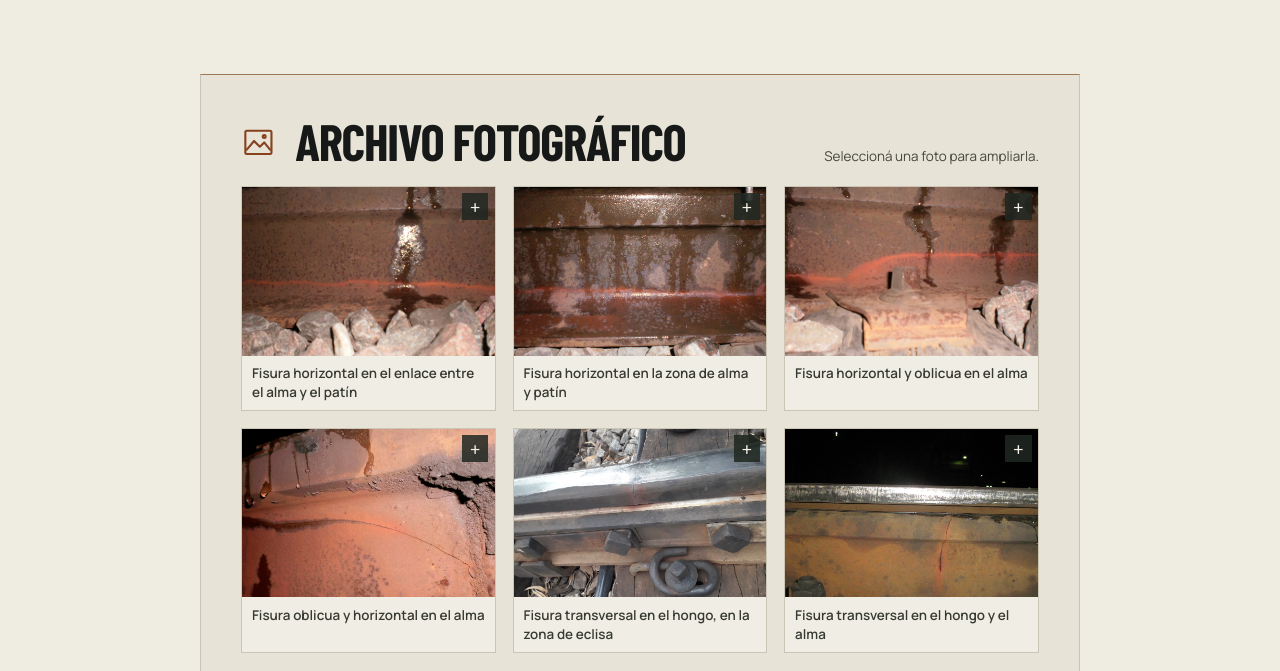
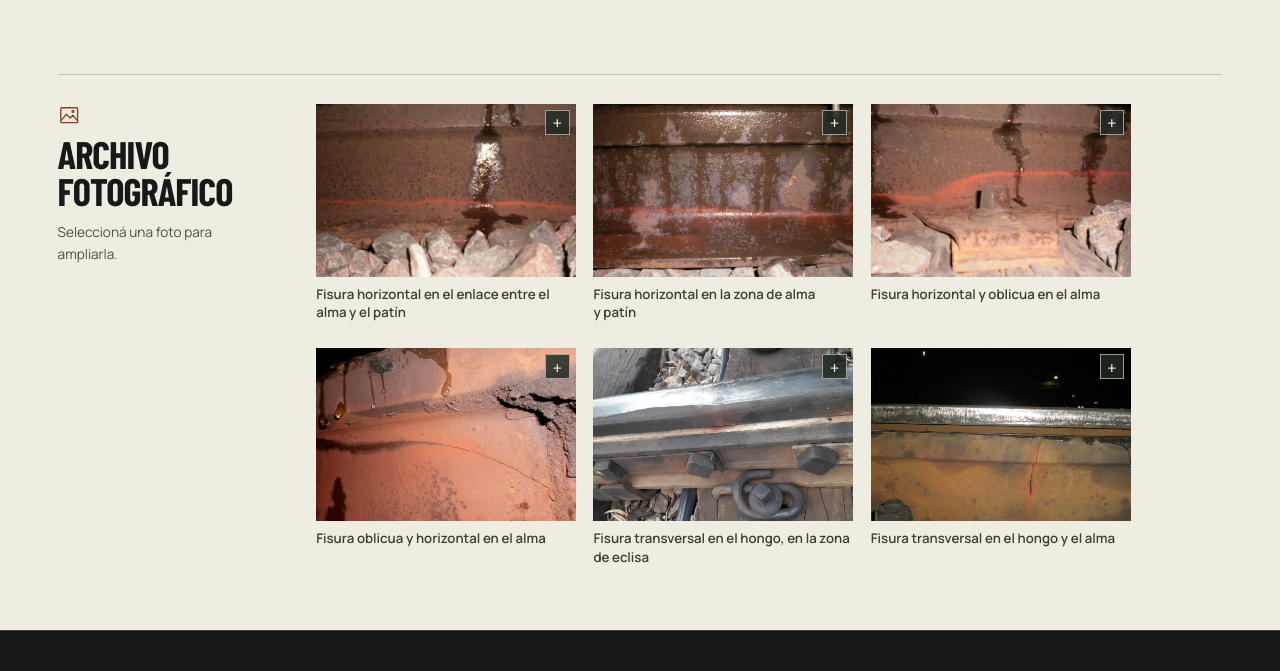
Before and after one commit to estudioideamos/jorge-flock, a plain HTML site: page defectologia/index.html in a window 1280 px wide. Shown: the part 1465-2136 px from the top of the page. Drawn offline with Linux system fonts and the light colour scheme.

Commit message:
Alinear las galerías al contenido de cada página

```diff
--- a/assets/site.css
+++ b/assets/site.css
@@ -1004,58 +1004,48 @@ body:not(.marquees-running) .marquee-toggle i {
 .instrument-screen { border: 2px solid #84917c; border-radius: .27rem; box-shadow: 0 .35rem 1.2rem #0e1511, inset 0 0 .9rem #131d17; }
 .instrument-scale + .instrument-label { margin-top: .55rem; }
 
-/* Compact photographic archive */
+/* Photographic archives */
 .gallery {
-  --gallery-columns: 4;
-  max-width: 73rem;
-  margin: clamp(2.5rem, 6vw, 5rem) auto 0;
-  padding: clamp(.95rem, 3.2vw, 2.5rem);
-  border: 1px solid var(--paper-line);
-  border-top-color: #9c7854;
-  background: #e7e3d7;
-}
-.gallery:has(.gallery-grid > figure:nth-child(2):last-child) {
-  --gallery-columns: 2;
-  max-width: 37rem;
-}
-.gallery:has(.gallery-grid > figure:is(:nth-child(3), :nth-child(6)):last-child) {
-  --gallery-columns: 3;
-  max-width: 55rem;
-}
-.gallery-header {
-  display: flex;
-  align-items: baseline;
-  justify-content: space-between;
-  flex-wrap: wrap;
-  gap: .55rem 1.5rem;
-  margin-bottom: 1.15rem;
+  display: grid;
+  grid-template-columns: clamp(10rem, 17vw, 15rem) minmax(0, 1fr);
+  align-items: start;
+  gap: clamp(1.5rem, 3.2vw, 3.8rem);
+  margin-top: clamp(2.75rem, 6vw, 5rem);
+  padding-top: clamp(1rem, 2.25vw, 1.85rem);
+  border-top: 1px solid var(--paper-line);
 }
 .gallery-header h2 {
   margin: 0;
-  font-size: clamp(1.8rem, 4vw, 3.45rem);
-  line-height: 1;
+  font-size: clamp(1.85rem, 3vw, 2.8rem);
+  line-height: .98;
+  text-wrap: balance;
 }
 .gallery-header h2 .tech-icon {
-  width: .68em;
-  height: .68em;
-  margin-right: .38em;
-  vertical-align: .03em;
+  display: block;
+  width: 1.4rem;
+  height: 1.4rem;
+  margin-bottom: .6rem;
   color: var(--rust);
 }
-.gallery-header p { color: #44473d; font-size: .84rem; }
+.gallery-header p {
+  max-width: 21ch;
+  margin-top: .6rem;
+  color: #4c5044;
+  font-size: .85rem;
+}
 .gallery-grid {
-  --gallery-gap: clamp(.6rem, 1.4vw, 1.05rem);
-  display: flex;
-  flex-wrap: wrap;
-  justify-content: center;
-  gap: var(--gallery-gap);
+  --gallery-columns: 4;
+  --gallery-gap: clamp(.65rem, 1.35vw, 1.125rem);
+  display: grid;
+  grid-template-columns: repeat(var(--gallery-columns), minmax(0, 1fr));
+  align-items: start;
+  gap: clamp(1rem, 2.3vw, 1.6rem) var(--gallery-gap);
+  width: 100%;
+  max-width: calc(var(--gallery-columns) * 16.25rem + (var(--gallery-columns) - 1) * var(--gallery-gap));
 }
-.gallery-grid > figure {
-  flex: 0 0 calc((100% - (var(--gallery-columns) - 1) * var(--gallery-gap)) / var(--gallery-columns));
-  min-width: 0;
-  border: 1px solid #cbc5b5;
-  background: #f0ede4;
-}
+.gallery-grid:has(> figure:nth-child(2):last-child) { --gallery-columns: 2; }
+.gallery-grid:has(> figure:is(:nth-child(3), :nth-child(6)):last-child) { --gallery-columns: 3; }
+.gallery-grid > figure { min-width: 0; }
 .gallery-grid a {
   position: relative;
   display: block;
@@ -1068,14 +1058,15 @@ body:not(.marquees-running) .marquee-toggle i {
   top: .4rem;
   right: .4rem;
   display: grid;
-  width: 1.65rem;
-  height: 1.65rem;
+  width: 1.55rem;
+  height: 1.55rem;
   place-items: center;
-  background: #202721d9;
+  border: 1px solid #e9e4d89c;
+  background: #232b24d9;
   color: var(--light);
-  font: 1.12rem/1 var(--mono);
+  font: 1rem/1 var(--mono);
 }
-.gallery-grid a:focus-visible { outline-color: var(--rust); outline-offset: -3px; }
+.gallery-grid a:focus-visible { outline-color: var(--rust); outline-offset: 2px; }
 .gallery-grid img {
   width: 100%;
   height: auto;
@@ -1085,17 +1076,31 @@ body:not(.marquees-running) .marquee-toggle i {
 }
 .gallery-grid a:hover img { transform: scale(1.035); }
 .gallery-grid figcaption {
-  min-height: calc(2.8em + 1.05rem);
-  margin: 0;
-  padding: .53rem .62rem;
-  color: #373a31;
-  font: 600 .84rem/1.4 var(--sans);
+  margin: .47rem 0 0;
+  color: #3b3e33;
+  font: 600 .83rem/1.42 var(--sans);
   letter-spacing: normal;
+  text-wrap: pretty;
 }
-@media (max-width: 920px) {
-  .gallery { --gallery-columns: 3; }
+@media (max-width: 1020px) {
+  .gallery { grid-template-columns: 1fr; gap: .95rem; }
+  .gallery-header h2 .tech-icon {
+    display: inline-block;
+    margin: 0 .5rem 0 0;
+    vertical-align: .04em;
+  }
+  .gallery-header p { max-width: none; margin-top: .32rem; }
 }
-@media (max-width: 640px) {
-  .gallery-grid { --gallery-columns: 2; }
-  .gallery-grid figcaption { font-size: .8rem; padding-inline: .46rem; }
+@media (max-width: 820px) {
+  .gallery-grid { --gallery-columns: 3; }
 }
+@media (max-width: 620px) {
+  .gallery-grid, .gallery-grid:has(> figure:is(:nth-child(3), :nth-child(6)):last-child) {
+    --gallery-columns: 2;
+  }
+}
+@media (max-width: 359px) {
+  .gallery-grid, .gallery-grid:has(> figure:nth-child(n):last-child) {
+    --gallery-columns: 1;
+  }
+}
--- a/defectologia/index.html
+++ b/defectologia/index.html
@@ -6,7 +6,7 @@
   <meta name="description" content="Ejemplos de fisuras observadas en rieles durante inspecciones por ultrasonido.">
   <meta name="theme-color" content="#151817">
   <link rel="icon" href="../assets/marca.svg" type="image/svg+xml">
-  <link rel="stylesheet" href="../assets/site.css?v=flock-archive">
+  <link rel="stylesheet" href="../assets/site.css?v=flock-gallery-layout">
   <script src="../assets/site.js?v=flock-technical" defer></script>
   <title>Defectología en rieles · Jorge Flock SEI</title>
 </head>
```
Also changed, not shown: equipamiento/index.html (+1 -1 lines), inspeccion-automatica/index.html (+1 -1 lines), inspeccion-ferroviaria/index.html (+1 -1 lines), inspeccion-manual/index.html (+1 -1 lines), inspeccion-semi-automatica/index.html (+1 -1 lines), sobre-la-empresa/index.html (+1 -1 lines).
